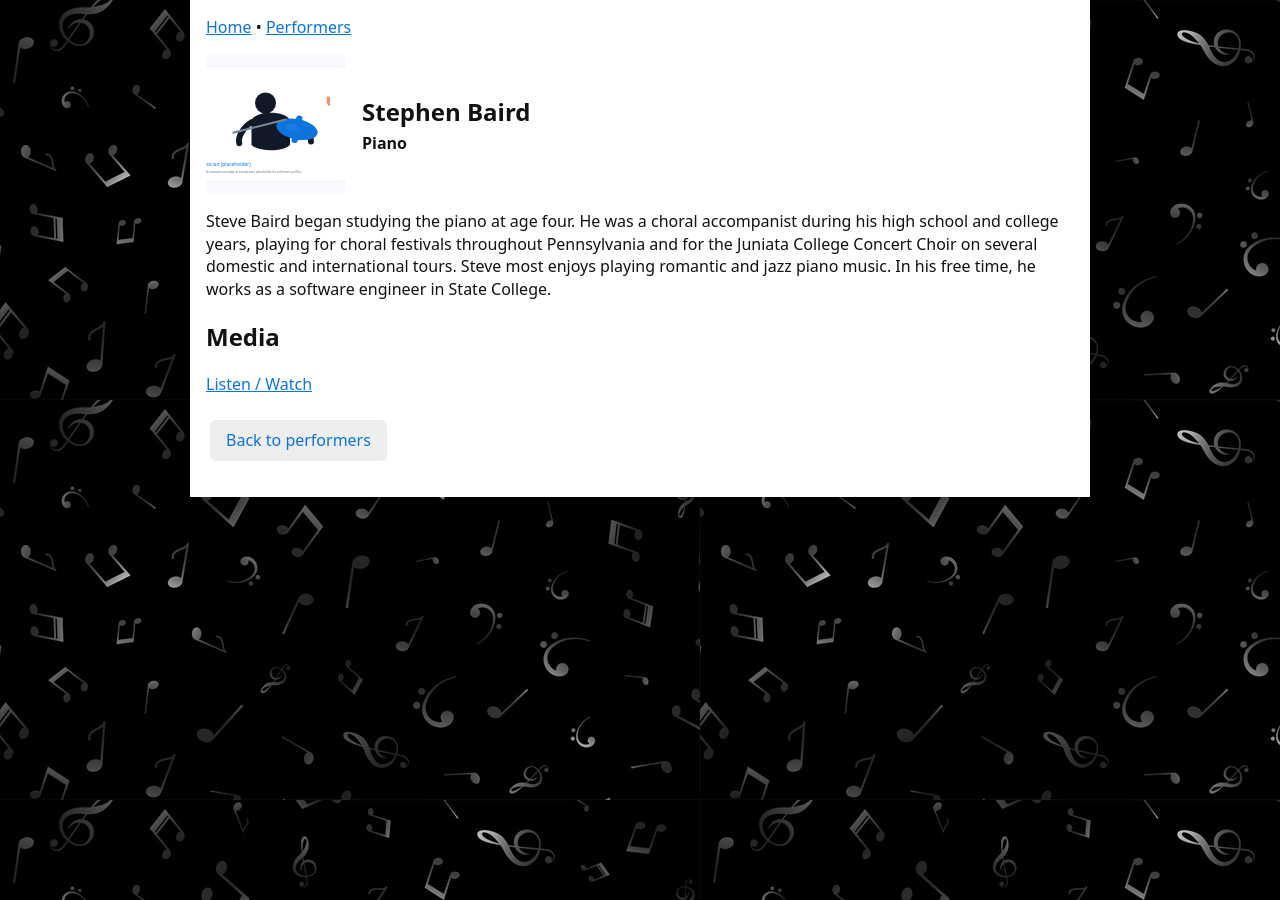
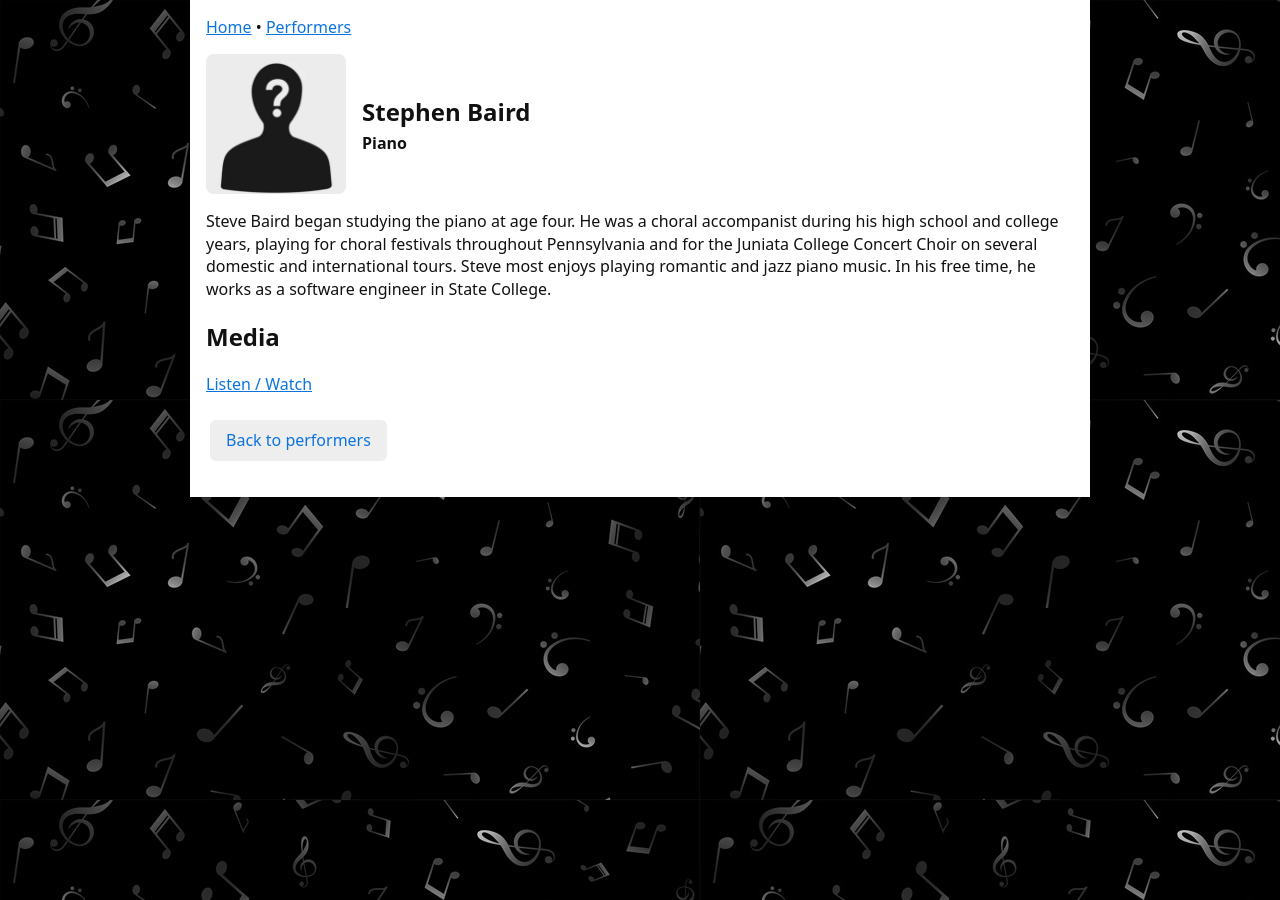
Before and after one commit to KurtKroeker/csehy-fundraising, a Jekyll site: the page built from _performers/stephen-baird.md, in a window 1280 px wide. Built offline with Jekyll 4.4.1, drawn with Linux system fonts in a browser that asks for light colours.

Commit message:
placeholder for steve

```diff
--- a/_performers/stephen-baird.md
+++ b/_performers/stephen-baird.md
@@ -3,7 +3,7 @@ layout: performer
 title: "Stephen Baird"
 name: "Stephen Baird"
 instrument: "Piano"
-photo: "placeholder-musician.svg"
+photo: "placeholder-person.png"
 bio: >
   Steve Baird began studying the piano at age four. He was a choral accompanist during his high school and college years, playing for choral festivals throughout Pennsylvania and for the Juniata College Concert Choir on several domestic and international tours. Steve most enjoys playing romantic and jazz piano music. In his free time, he works as a software engineer in State College.
 media_url: "https://www.youtube.com/@primarykeymusic"
```
